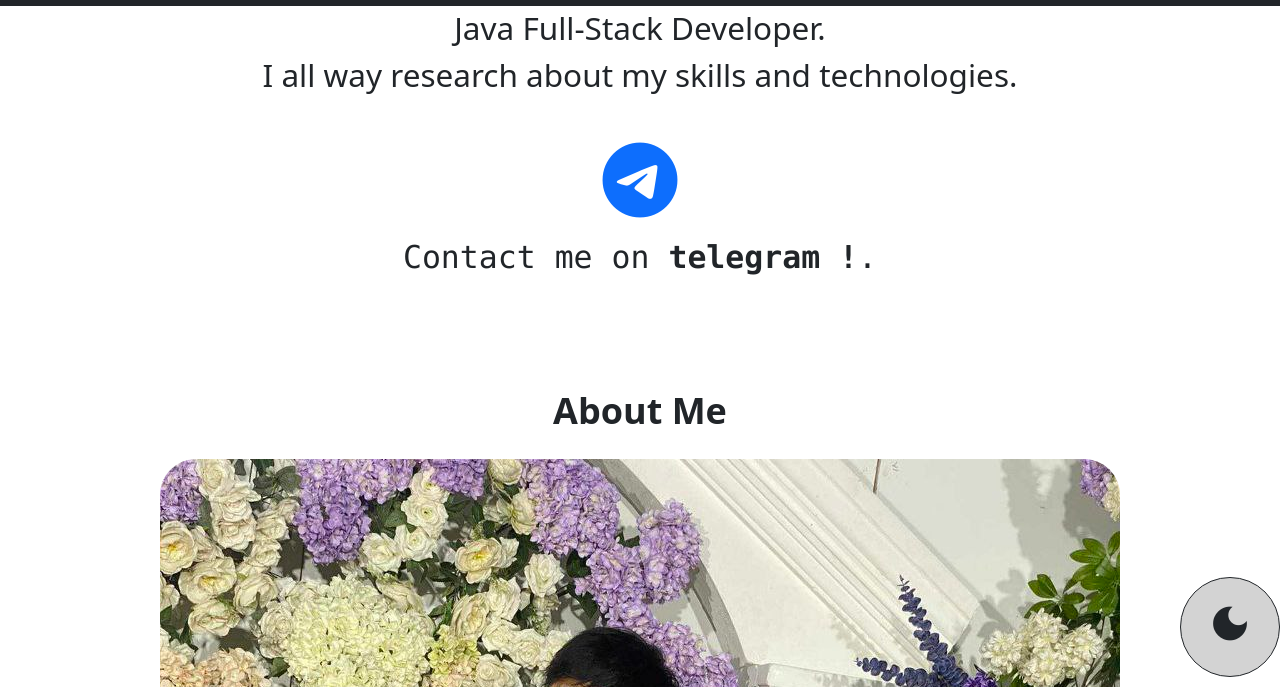
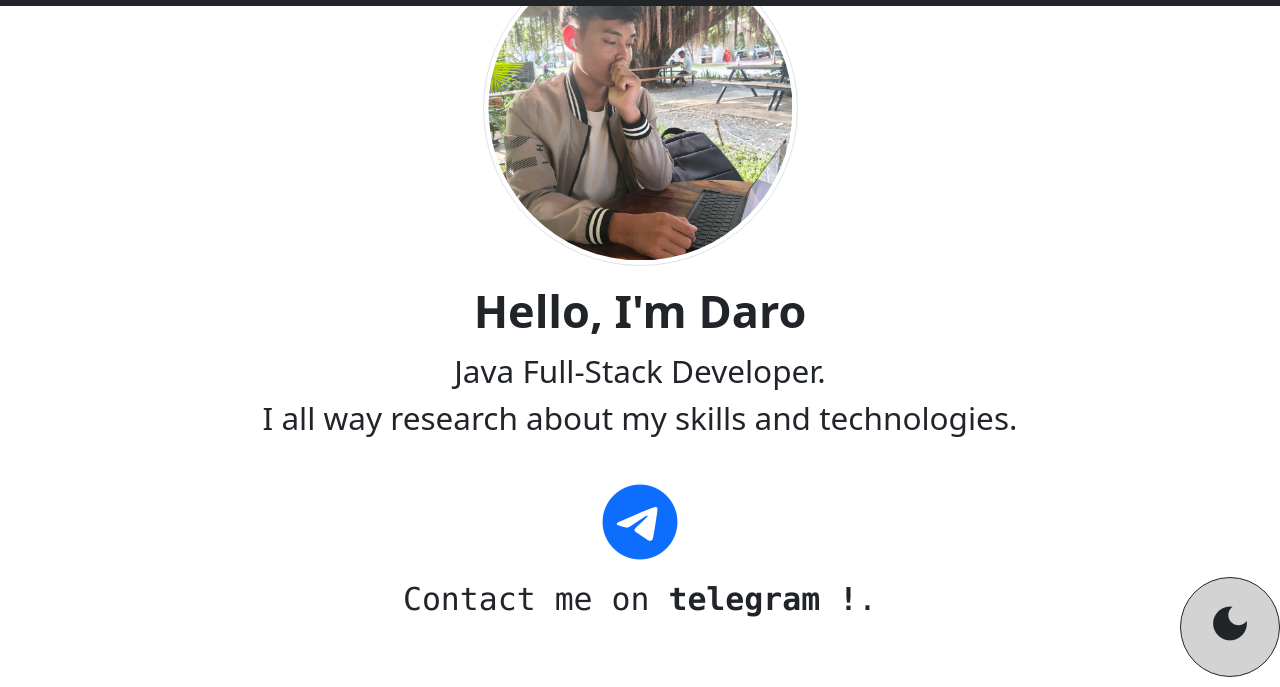
Before and after one commit to Heang-Daro/UsePersonal-Profiles, a plain HTML site: page index.html in a window 1280 px wide. Shown: the part 113-800 px from the top of the page. Drawn offline with nearby package versions, Linux system fonts and the light colour scheme.

Commit message:
Update index.html

```diff
--- a/index.html
+++ b/index.html
@@ -34,7 +34,7 @@
     </div>
 </nav>
 
-<section id="home" class="d-flex flex-column justify-content-center align-items-center text-center my-5" style="margin-top:50px;>
+<section id="home" class="min-vh-100 d-flex flex-column justify-content-center align-items-center text-center">
     <img src="daro.jpg" class="rounded-circle img-fluid img-thumbnail mb-3" style="width:7em; height:7em; object-fit:cover;">
     <h1 class="fw-bold fs-sm-1 ">Hello, I'm Daro</h1>
     <p class="lead fs-3">
```
